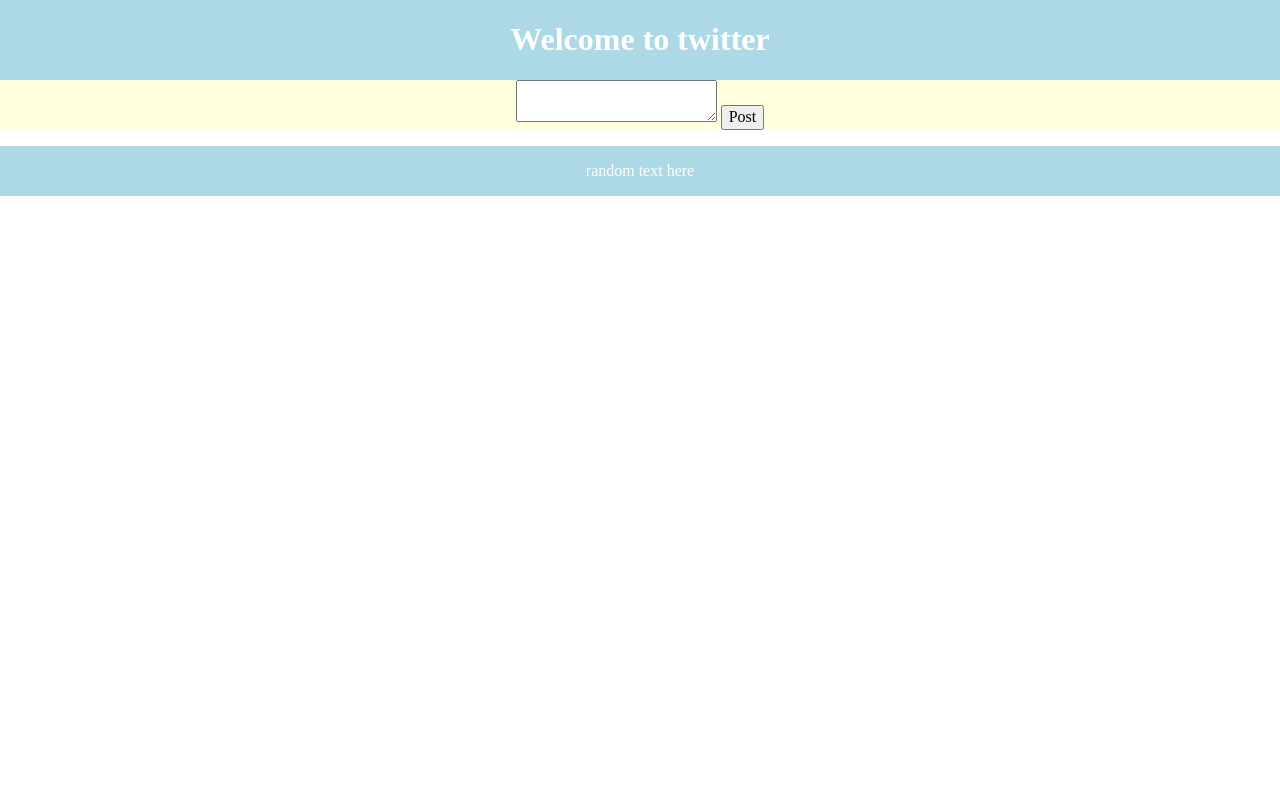
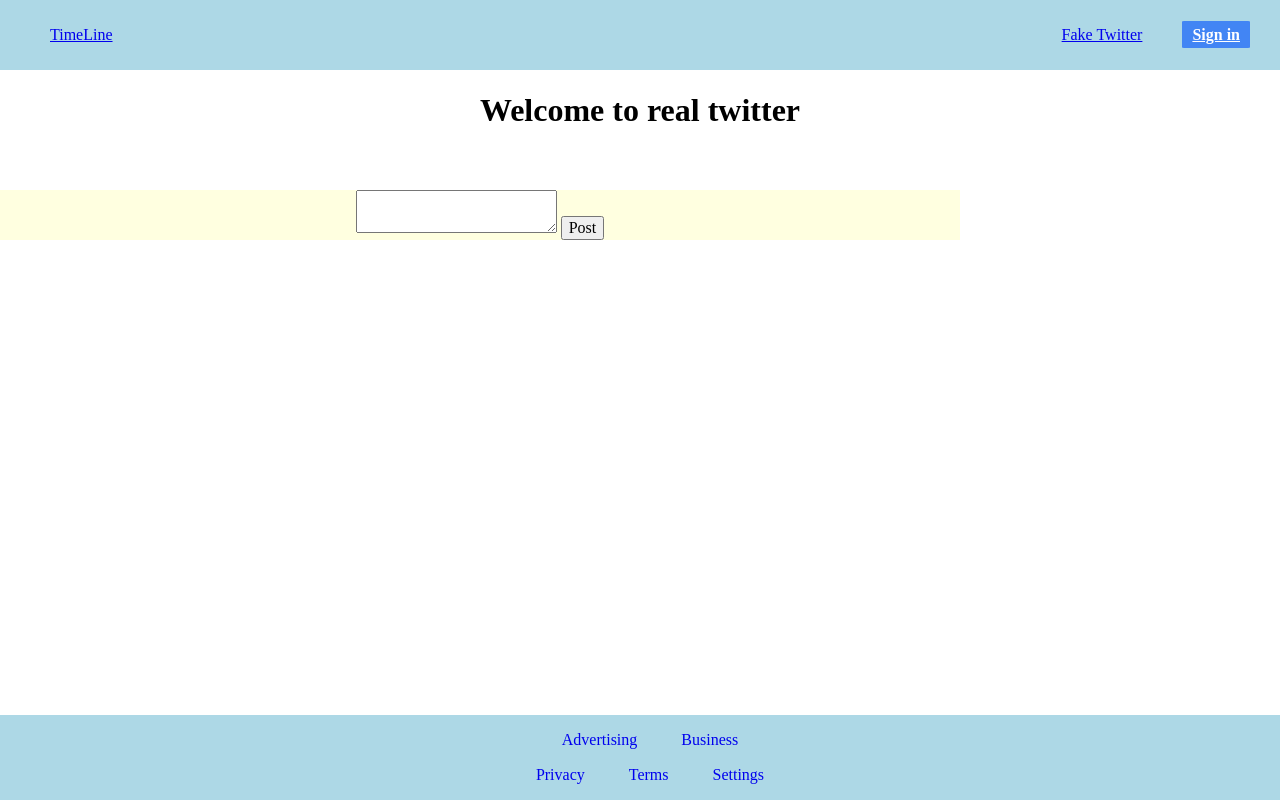
Before and after one commit to cxs505/Totally_Legit_Twitter, a plain HTML site: page Client/index.html in a window 1280 px wide. Drawn offline with nearby package versions, Linux system fonts and the light colour scheme; no server answers.

Commit message:
styling changes

```diff
--- a/Client/index.html
+++ b/Client/index.html
@@ -8,9 +8,24 @@
     <script defer src="index.js"></script>
 </head>
 <body>
+
+        <nav class="header-nav">
+          <ul class="left-nav-list">
+            <li><a href="#">TimeLine</a></li>
+          </ul>
+          <ul class="right-nav-list">
+            <li><a href="https://twitter.com/explore">Fake Twitter</a></li>
+            <li>
+              <a id="sign-in" href="#" class="button">Sign in</a>
+            </li>
+          </ul>
+        </nav>
     <header>
-        <h1>Welcome to twitter</h1>
+        <h1>Welcome to real twitter</h1>
     </header>
+
+
+
     <main>
         <div id="formContainer">
             <form id="newPostForm">
@@ -26,7 +41,15 @@
         </div>
     </main>
     <footer>
-        <p>random text here</p>
+        <ul >
+            <li><a href="#">Advertising</a></li>
+            <li><a href="#">Business</a></li>
+        </ul>
+        <ul class="right-nav-list">
+            <li><a href="#">Privacy</a></li>
+            <li><a href="#">Terms</a></li>
+            <li><a href="#">Settings</a></li>
+        </ul>
     </footer>
 </body>
 </html>
--- a/Client/style.css
+++ b/Client/style.css
@@ -9,7 +9,9 @@
     --headerFooterText : white;
 }
 
-header {
+
+nav {
+    align-items:center;
     position: sticky;
     top: auto;
     background-color: var(--headerFooterBackground);
@@ -32,11 +34,11 @@
 } */
 
 #originalPosts {
-    background-color: lightgray;
+    background-color: darkred;
 }
 
 #originalPosts ul {
-    background-color: lightpink;
+    background-color: red;
 }
 
 li {
@@ -44,9 +46,57 @@
     margin: 10px;
 }
 
+
 footer {
-    position: sticky;
-    bottom: auto;
+    position: fixed;
+    left: 0;
+    bottom: 0;
+    width: 100%;
     background-color: var(--headerFooterBackground);
-    color: var(--headerFooterText)
+    color: var(--headerFooterText);
+    text-align: center;
+    justify-content: space-between;
+    margin-left: 0px;
+    margin-right: 0px;
 }
+
+footer ul li {
+
+    display:inline;
+    list-style: none;
+    padding-right: 20px;
+}
+
+footer ul li a {
+    text-decoration: none;
+}
+
+.header-nav {
+    display: flex;
+    justify-content: space-between;
+    width: 100%;
+}
+
+.header-nav ul {
+    display: flex;
+}
+
+.header-nav ul li {
+    list-style: none;
+    padding-right: 20px;
+}
+
+#sign-in {
+    color: white;
+    background-color: #4285f4;
+    border-color: black;
+    font-weight: bold;
+    padding: 5px 10px;
+    border-radius: 3%;
+}
+main {
+    width :75%;
+    position: relative;
+    top: 40px;
+
+}
```
